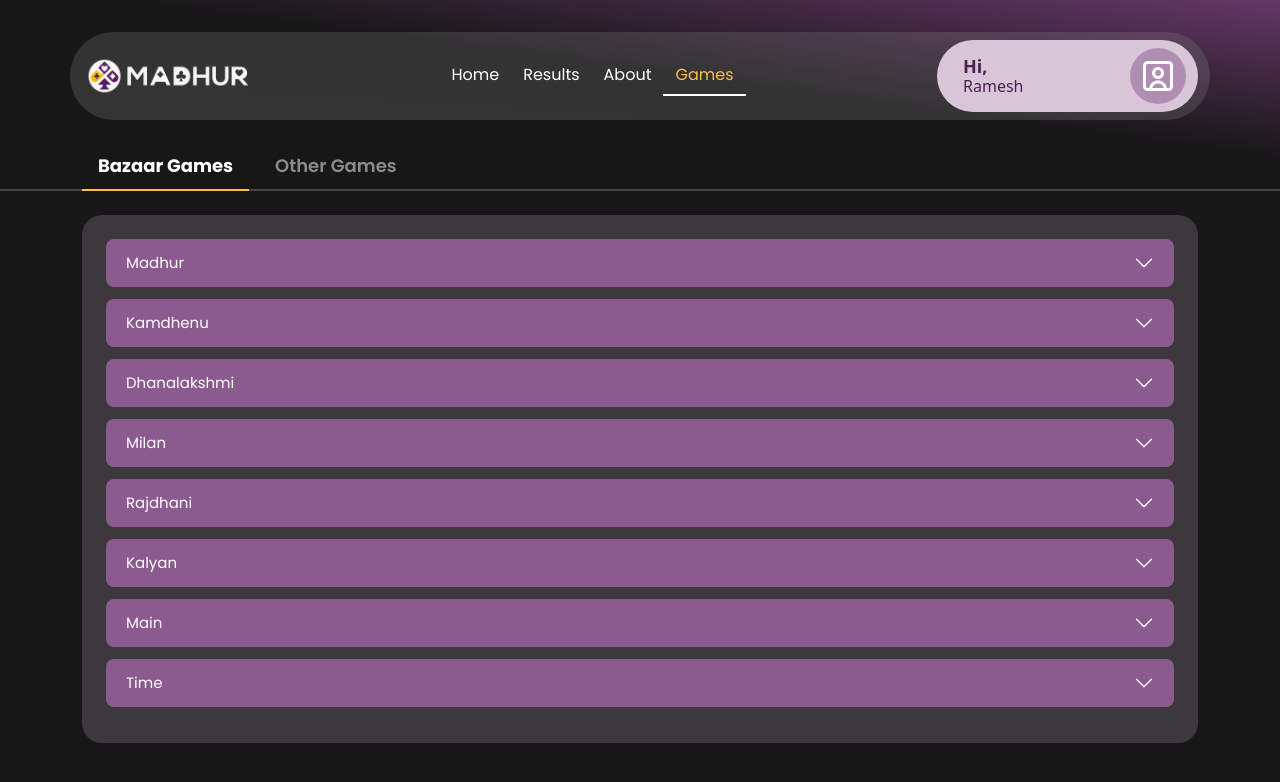
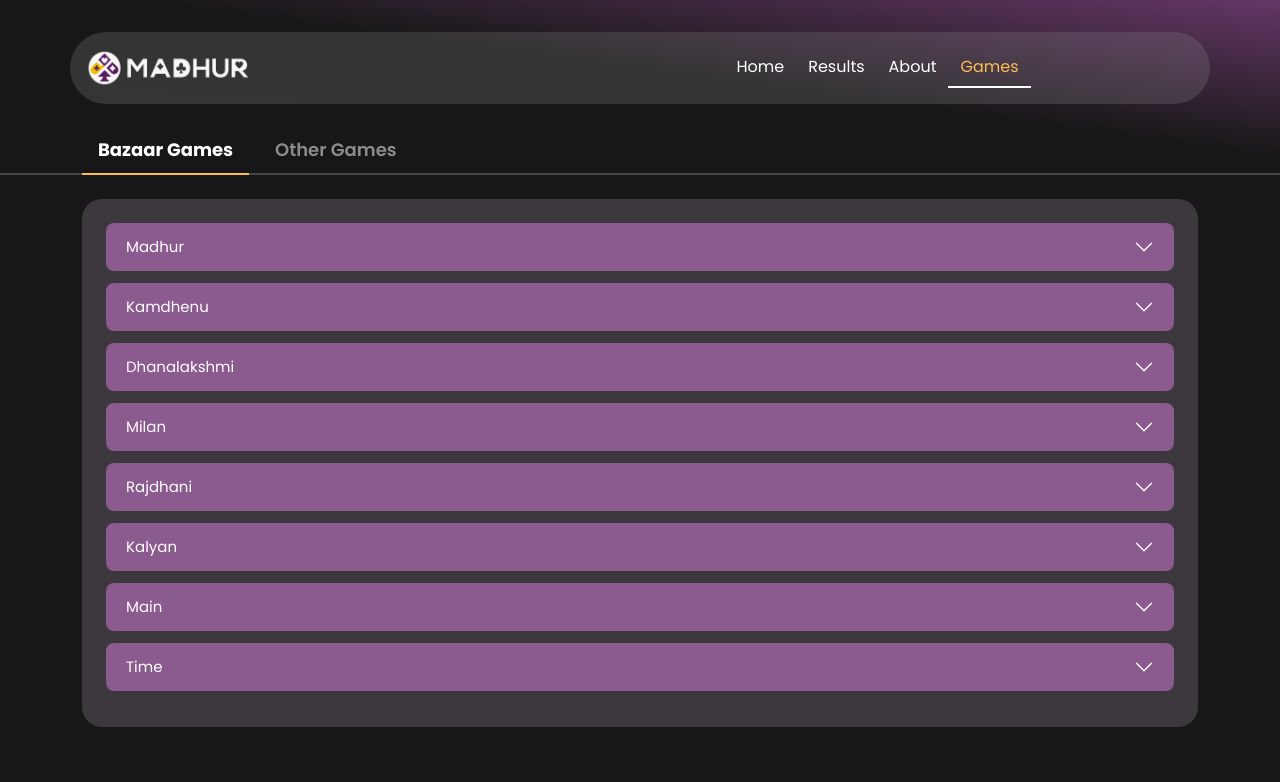
Before and after one commit to saahil1206/madhur_revamp_fe, a React (Vite) app: page /madhurbazar/games in a window 1280 px wide. Shown: the top 782 px of the page. Built offline with nearby package versions, Linux system fonts and the light colour scheme.

Commit message:
header_ramesh_name_hide

```diff
--- a/src/components/layout/Header.jsx
+++ b/src/components/layout/Header.jsx
@@ -57,7 +57,7 @@
               </div>
             </div>
           </div>
-          <div className="col-xl-3 col-lg-3 col-md-4 col-sm-4 col-5 contact-none d-flex">
+          {/* <div className="col-xl-3 col-lg-3 col-md-4 col-sm-4 col-5 contact-none d-flex">
             <div className="d-flex justify-content-between maindiv-profile w-100">
               <div className="profile-div py-1">
                 <h5 className="mb-0">Hi,</h5>
@@ -67,7 +67,7 @@
                 <img src={userImg} alt="user-img" width="65%" />
               </div>
             </div>
-          </div>
+          </div> */}
         </div>
       </div>
 
```
